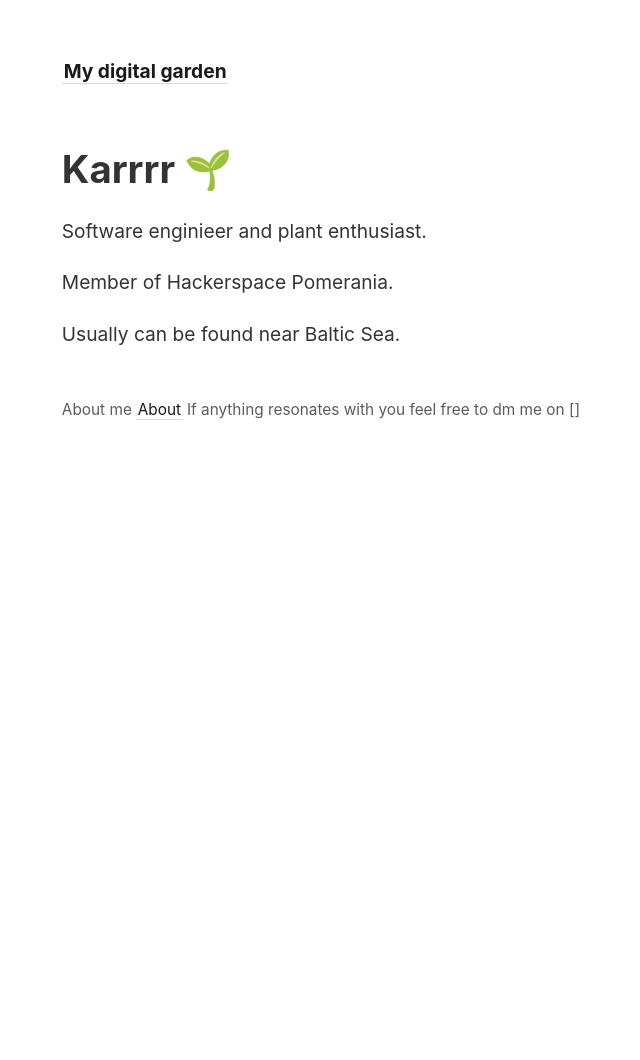
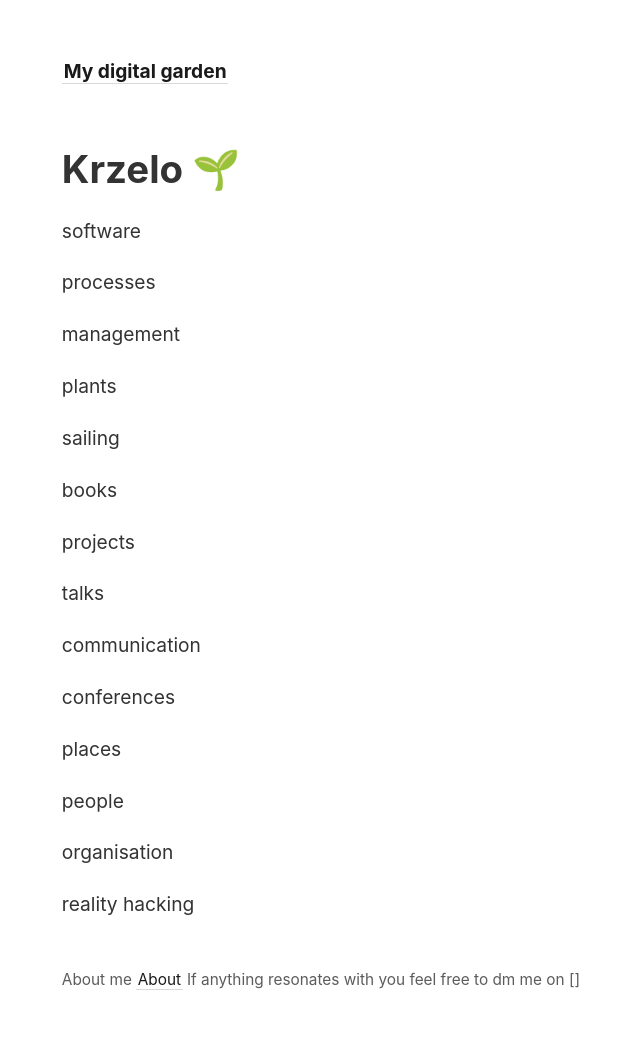
Before and after one commit to KKrzelowska/my-digital-garden, a Jekyll site: the page built from _pages/about.md, in a window 1280 px wide. Shown: the whole page, without its empty margins (15-655 px from the left). Built offline with Jekyll 4.4.1, drawn with Linux system fonts in a browser that asks for light colours; before the commit the page ends 900 px from its top, so only the background shows below that.

Commit message:
Update about.md

```diff
--- a/_pages/about.md
+++ b/_pages/about.md
@@ -4,10 +4,32 @@ title: About
 permalink: /about
 ---
 
-# Karrrr 🌱
+# Krzelo 🌱
 
-Software enginieer and plant enthusiast.
+software
 
-Member of Hackerspace Pomerania.
+processes
 
-Usually can be found near Baltic Sea.
+management
+
+plants
+
+sailing
+
+books
+
+projects
+
+talks
+
+communication
+
+conferences
+
+places
+
+people
+
+organisation
+
+reality hacking
```
